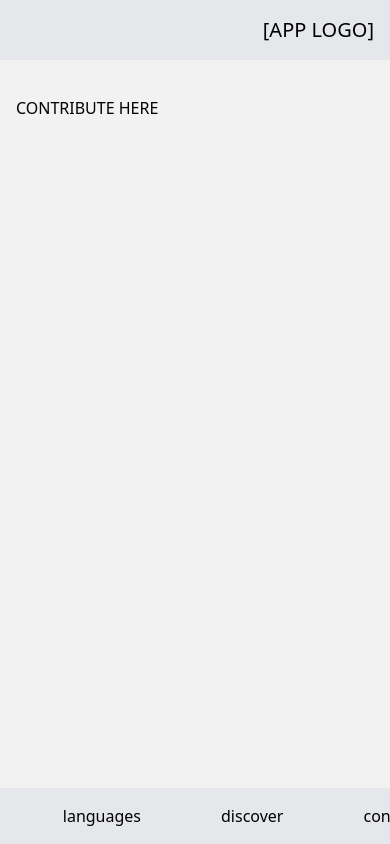
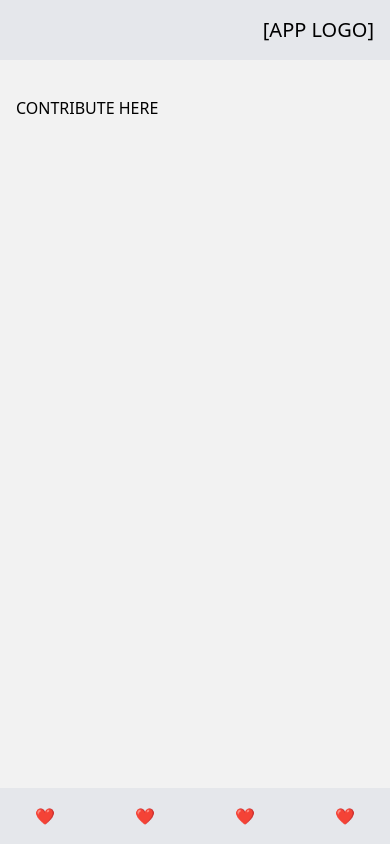
Before and after one commit to JosephDSmith/FFGP, a React (Create React App) app in the folder client/: page /contribute in a window 390 px wide. Built offline with nearby package versions, Linux system fonts and the light colour scheme; no server answers; the HTML template or start-up script is replaced by a standard one.

Commit message:
updated nav bar

```diff
--- a/client/src/App.css
+++ b/client/src/App.css
@@ -5,3 +5,7 @@
 body{
     background-color: rgb(242, 242, 242);
 }
+
+span {
+    display: none
+}
--- a/client/src/components/Navigation.tsx
+++ b/client/src/components/Navigation.tsx
@@ -19,11 +19,19 @@ const NavLink: React.FC<{ to: string; children: string }> = ({ to, children }) =
 const Navigation: React.FC<NavigationProps> = () => {
   return (
     <div className="navigation text-center">
-      <div className="flex justify-center space-x-20">
-        <NavLink to="/">auth</NavLink> {/* This will be replaced by a "login" button that will display only when the user is not logged in - logic pending */}
-        <NavLink to="/languages">languages</NavLink>
-        <NavLink to="/discover">discover</NavLink>
-        <NavLink to="/contribute">contribute</NavLink>
+      <div className="flex justify-center">
+        <div className="sm:hidden space-x-20">
+          <NavLink to="/">❤️</NavLink>
+          <NavLink to="/languages">❤️</NavLink>
+          <NavLink to="/discover">❤️</NavLink>
+          <NavLink to="/contribute">❤️</NavLink>
+        </div>
+        <div className="hidden sm:flex space-x-20">
+          <NavLink to="/">auth</NavLink>
+          <NavLink to="/languages">languages</NavLink>
+          <NavLink to="/discover">discover</NavLink>
+          <NavLink to="/contribute">contribute</NavLink>
+        </div>
       </div>
     </div>
   );
```
